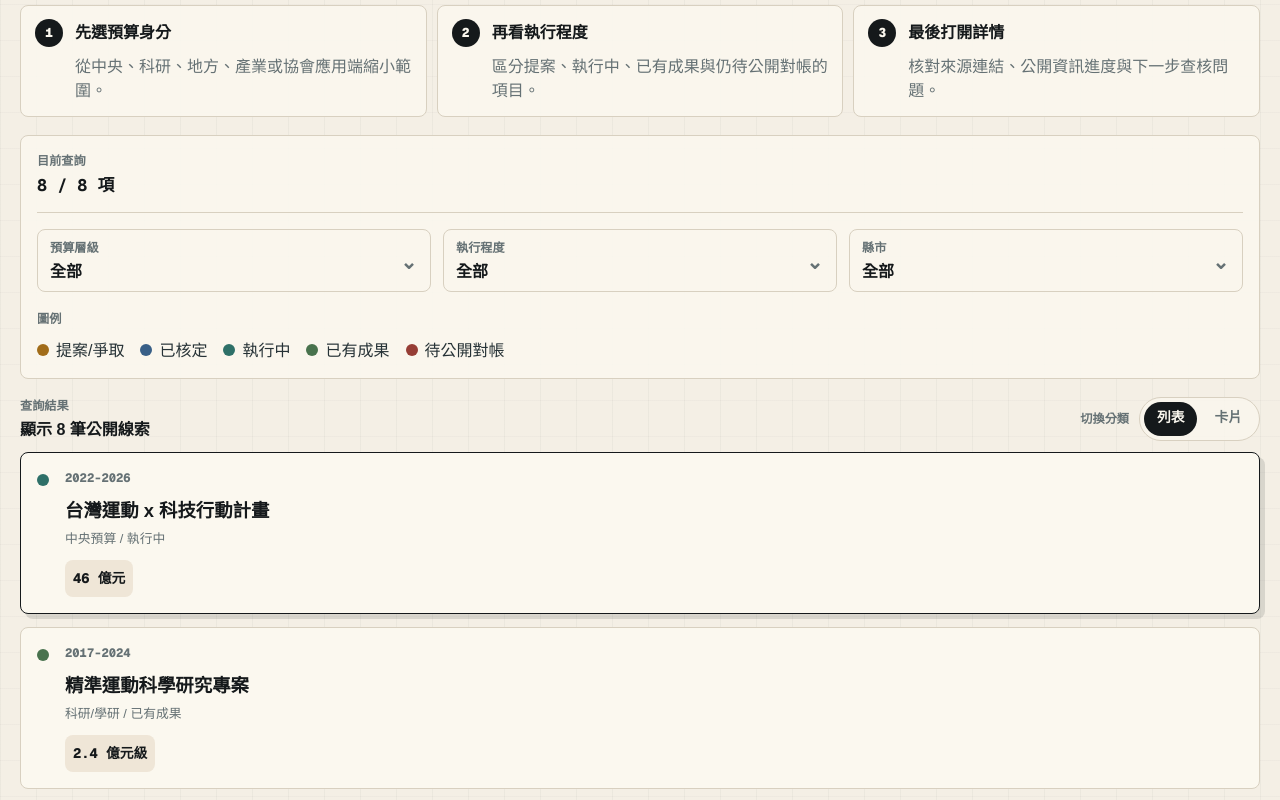
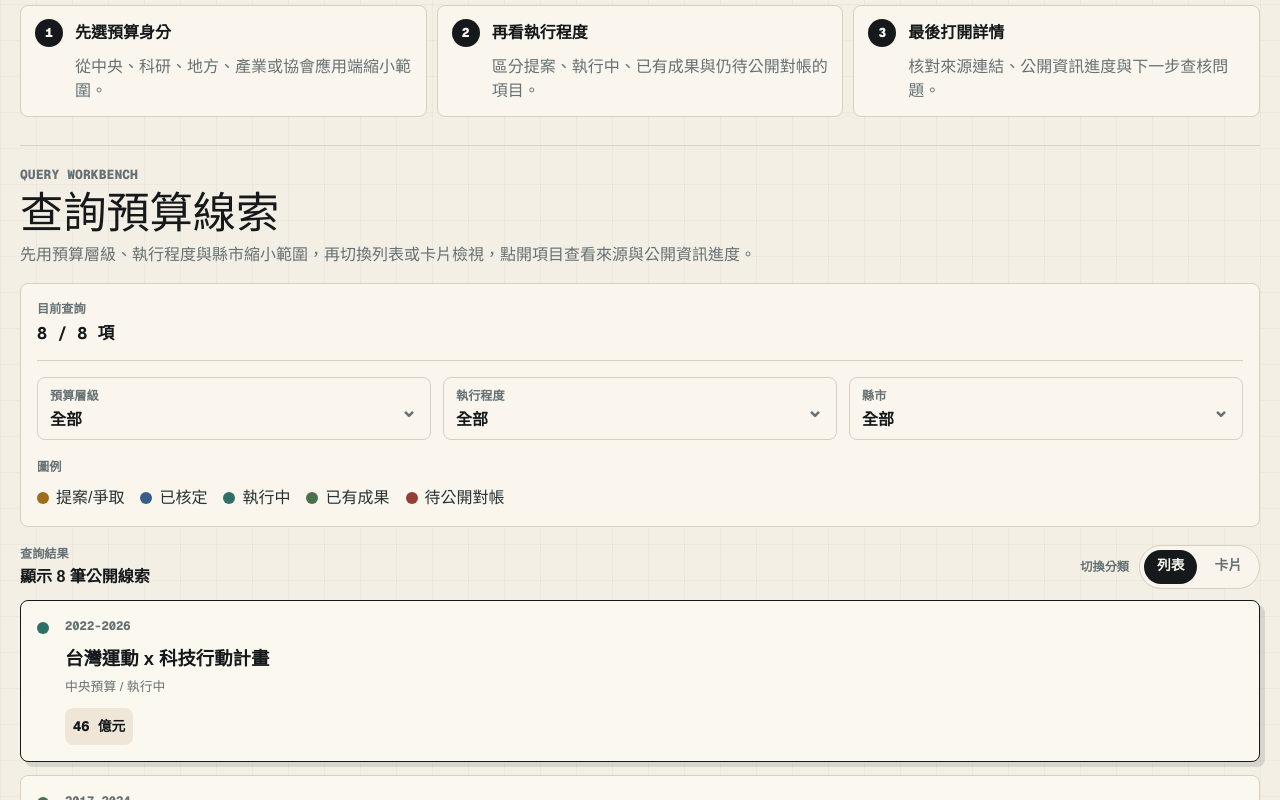
Before and after one commit to doublemoreart-dotcom/sporttech, a Next.js app: page / in a window 1280 px wide. Shown: the part 1220-2020 px from the top of the page. Built offline with nearby package versions, Linux system fonts and the light colour scheme.

Commit message:
Add query section heading

```diff
--- a/app/globals.css
+++ b/app/globals.css
@@ -445,6 +445,17 @@ h1 {
   grid-column: 2;
   line-height: 1.5;
   margin: 0;
+}
+
+.query-section {
+  border-top: 1px solid var(--line);
+  margin-top: 28px;
+  padding-top: 18px;
+  scroll-margin-top: 18px;
+}
+
+.query-section .section-heading {
+  margin: 0 0 14px;
 }
 
 .workbench {
--- a/app/page.tsx
+++ b/app/page.tsx
@@ -225,7 +225,14 @@ export default function Home() {
         </div>
       </section>
 
-      <section className="workbench" id="query">
+      <section className="query-section" id="query" aria-labelledby="query-title">
+        <div className="section-heading">
+          <p className="eyebrow">query workbench</p>
+          <h2 id="query-title">查詢預算線索</h2>
+          <p>先用預算層級、執行程度與縣市縮小範圍，再切換列表或卡片檢視，點開項目查看來源與公開資訊進度。</p>
+        </div>
+
+        <div className="workbench">
           <aside className="panel">
             <div className="panel-inner">
               <div className="panel-status">
@@ -420,6 +427,7 @@ export default function Home() {
               )}
             </div>
           </section>
+        </div>
       </section>
 
       {active && drawerOpen && (
```
Lines whose indentation alone changed are shown as unchanged.
